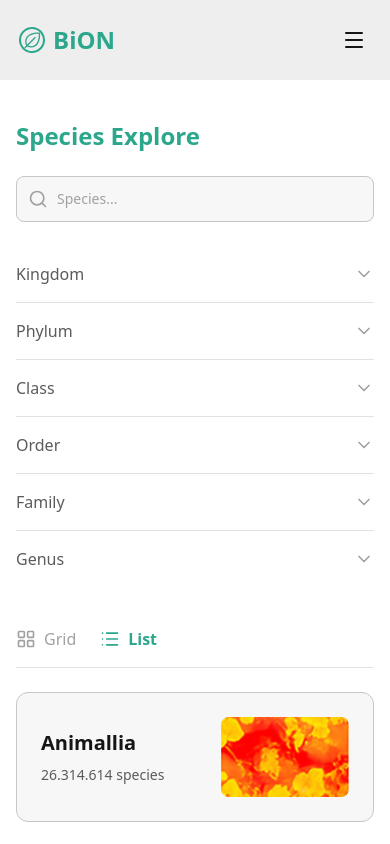
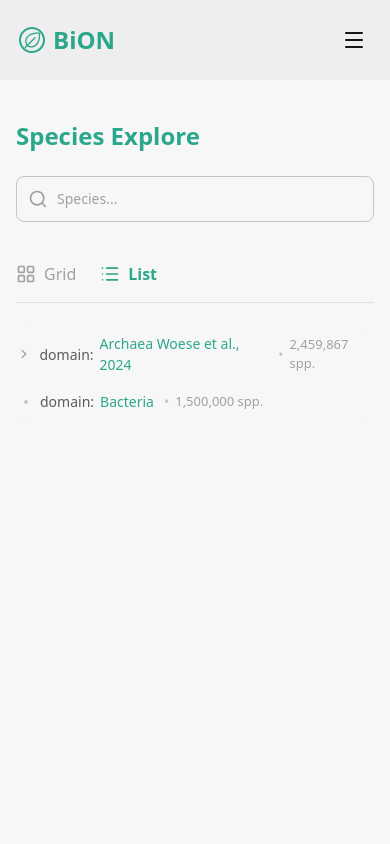
Before and after one commit to DuongVoAnhTai/bion-frontend, a React (Vite) app: page /species in a window 390 px wide. Both pictures are taken after a click on the button "List". Shown: the top 844 px of the page. Built offline with nearby package versions, Linux system fonts and the light colour scheme.

Commit message:
feat: list species

```diff
--- a/src/components/species/speciesExplorer/FilterSidebar.jsx
+++ b/src/components/species/speciesExplorer/FilterSidebar.jsx
@@ -48,7 +48,7 @@ export default function FilterSidebar() {
   const filters = ["Kingdom", "Phylum", "Class", "Order", "Family", "Genus"];
 
   return (
-    <aside className="w-full md:w-64 shrink-0 flex flex-col gap-6">
+    <aside className="w-full flex flex-col gap-6">
       {/* Tiêu đề */}
       <h2 className="font-space-grotesk text-2xl font-bold text-green-logo">
         Species Explore
@@ -65,7 +65,7 @@ export default function FilterSidebar() {
       </div>
 
       {/* Danh sách bộ lọc */}
-      <div className="flex flex-col">
+      <div className="hidden lg:flex flex-col">
         {filters.map((filter) => (
           <FilterAccordion key={filter} label={filter} />
         ))}
--- a/src/components/species/speciesExplorer/MainSection.jsx
+++ b/src/components/species/speciesExplorer/MainSection.jsx
@@ -3,8 +3,11 @@ import { LayoutGrid, List } from "lucide-react";
 import { cn } from "../../../lib/utils";
 import FilterSidebar from "./FilterSidebar";
 import SpeciesCardExplorer from "../../ui/SpeciesExplorerCard";
+import { taxonomyData } from "./data/taxonomy";
+import TaxonomyItem from "./TaxonomyItem";
 
 const mockData = Array(8).fill({
+  id: 1,
   name: "Animallia",
   count: "26.314.614",
   image: "/src/assets/images/species-explorer2.png",
@@ -14,15 +17,17 @@ export default function MainSection() {
   const [viewMode, setViewMode] = useState("grid"); // 'grid' hoặc 'list'
 
   return (
-    <div className="min-h-screen bg-white py-10">
-      <div className="container mx-auto px-4 md:px-[156px]">
-        <div className="flex flex-col md:flex-row gap-10">
+    <div className="min-h-screen bg-white-background2 py-10">
+      <div className="container mx-auto px-4 md:px-8 xl:px-[156px]">
+        <div className="flex flex-col lg:flex-row gap-10">
           {/* --- LEFT SIDEBAR --- */}
+          <aside className="w-full lg:w-64 shrink-0">
             <FilterSidebar />
+          </aside>
 
           {/* --- DIVIDER (Đường kẻ dọc) --- */}
           {/* Chỉ hiện trên Desktop */}
-          <div className="hidden md:block w-px bg-gray-light self-stretch opacity-50"></div>
+          <div className="hidden lg:block w-px bg-gray-light self-stretch opacity-50"></div>
 
           {/* --- RIGHT CONTENT --- */}
           <div className="flex-1">
@@ -56,16 +61,25 @@ export default function MainSection() {
             </div>
 
             {/* Grid Display */}
+            {viewMode == "grid" ? (
               <div className="grid grid-cols-1 gap-6 md:grid-cols-2">
                 {mockData.map((item, index) => (
                   <SpeciesCardExplorer
                     key={index}
+                    id={item.id}
                     name={item.name}
                     count={item.count}
                     image={item.image}
                   />
                 ))}
               </div>
+            ) : (
+              <div className="flex flex-col gap-1 bg-white-background2 rounded-xl">
+                {taxonomyData.map((item, index) => (
+                  <TaxonomyItem key={index} data={item} />
+                ))}
+              </div>
+            )}
           </div>
         </div>
       </div>
--- /dev/null
+++ b/src/components/species/speciesExplorer/TaxonomyItem.jsx
@@ -0,0 +1,61 @@
+import { useState } from "react";
+import { ChevronRight, ChevronDown } from "lucide-react";
+import { cn } from "../../../lib/utils";
+import { Link } from "react-router-dom";
+
+export default function TaxonomyItem({ data, level = 0 }) {
+  const [isOpen, setIsOpen] = useState(false);
+  const hasChildren = data.children && data.children.length > 0;
+
+  return (
+    <div className="flex flex-col ">
+      {/* Dòng hiển thị thông tin */}
+      <div
+        className={cn(
+          "flex items-center gap-2 py-1.5 hover:bg-gray-100/50 rounded-md cursor-pointer transition-colors group",
+          // Càng vào sâu càng thụt lề vào (ml-6, ml-12, ml-18...)
+          level > 0 && `ml-6`
+        )}
+        onClick={() => hasChildren && setIsOpen(!isOpen)}
+      >
+        {/* Biểu tượng đóng mở */}
+        <div className="w-4 h-4 flex items-center justify-center">
+          {hasChildren ? (
+            isOpen ? (
+              <ChevronDown size={14} className="text-gray" />
+            ) : (
+              <ChevronRight size={14} className="text-gray" />
+            )
+          ) : (
+            <div className="w-1 h-1 bg-gray-light rounded-full ml-1" /> // Dấu chấm cho cấp cuối (Species)
+          )}
+        </div>
+
+        {/* Thông tin Text */}
+        <div className="flex items-center gap-1.5 font-poppins text-[14px]">
+          <span className="text-gray-dark font-medium whitespace-nowrap">
+            {data.rank}:
+          </span>
+          <Link
+            to={`/species/${data.id}`}
+            className="text-green-logo hover:underline font-medium cursor-pointer"
+            onClick={(e) => e.stopPropagation()}
+          >
+            {data.name}
+          </Link>
+          <span className="text-gray-light ml-1">•</span>
+          <span className="text-gray text-[13px]">{data.count} spp.</span>
+        </div>
+      </div>
+
+      {/* Hiển thị con (Đệ quy) */}
+      {hasChildren && isOpen && (
+        <div className="ml-2">
+          {data.children.map((child, index) => (
+            <TaxonomyItem key={index} data={child} level={level + 1} />
+          ))}
+        </div>
+      )}
+    </div>
+  );
+}
--- /dev/null
+++ b/src/components/species/speciesExplorer/data/taxonomy.js
@@ -0,0 +1,60 @@
+export const taxonomyData = [
+  {
+    id: 1,
+    rank: "domain",
+    name: "Archaea Woese et al., 2024",
+    count: "2,459,867",
+    children: [
+      {
+        id: 12,
+        rank: "kingdom",
+        name: "Animalia",
+        count: "2,459,867",
+        children: [
+          {
+            id: 123,
+            rank: "subkingdom",
+            name: "Harosa",
+            count: "2,459,867",
+            children: [
+              {
+                id: 1234,
+                rank: "infrakingdom",
+                name: "Alveolata Cavalier-Smith",
+                count: "2,459,867",
+                children: [],
+              },
+              {
+                id: 12345,
+                rank: "infrakingdom",
+                name: "Heterokonta",
+                count: "2,459,867",
+                children: [
+                  {
+                    id: 123456,
+                    rank: "phylum",
+                    name: "Bigyra Cavalier-Smith, 1998",
+                    count: "2,459,867",
+                  },
+                  {
+                    id: 1234567,
+                    rank: "phylum",
+                    name: "Ochrophyta Cavalier-Smith, 1995",
+                    count: "2,459,867",
+                  },
+                ],
+              },
+            ],
+          },
+        ],
+      },
+    ],
+  },
+  {
+    id: 2,
+    rank: "domain",
+    name: "Bacteria",
+    count: "1,500,000",
+    children: [],
+  },
+];
--- a/src/components/ui/SpeciesExplorerCard.jsx
+++ b/src/components/ui/SpeciesExplorerCard.jsx
@@ -1,9 +1,16 @@
+import { Link } from "react-router-dom";
 import { cn } from "../../lib/utils";
 
-
-export default function SpeciesCardExplorer({ name, count, image, className }) {
+export default function SpeciesExplorerCard({
+  id,
+  name,
+  count,
+  image,
+  className,
+}) {
   return (
-    <div
+    <Link
+      to={`/species/${id}`}
       className={cn(
         // Layout
         "group flex items-center justify-between overflow-hidden rounded-xl p-6 transition-all duration-300",
@@ -24,13 +31,13 @@ export default function SpeciesCardExplorer({ name, count, image, className }) {
       </div>
 
       {/* IMAGE */}
-      <div className="h-20 w-32 overflow-hidden rounded-lg">
+      <div className="h-20 w-28 md:w-32 shrink-0 overflow-hidden rounded-lg bg-gray-200">
         <img
           src={image}
           alt={name}
           className="h-full w-full object-cover transition-transform duration-500 group-hover:scale-110"
         />
       </div>
-    </div>
+    </Link>
   );
 }
--- a/src/pages/HomePage.jsx
+++ b/src/pages/HomePage.jsx
@@ -6,7 +6,7 @@ import WhyBionUniqueSection from "../components/home/WhyBionUniqueSection";
 import DataIntegrationSection from "../components/home/DataIntegrationSection";
 import WhoUsesBionSection from "../components/home/WhoUsesBionSection";
 import ContributeSection from "../components/home/ContributeSection";
-import JoinMissionSection from "../components/home/JoinMissionSection";
+import JoinMissionSection from "../components/JoinMissionSection";
 
 const HomePage = () => {
   return (
--- a/src/pages/SpeciesExplorePage.jsx
+++ b/src/pages/SpeciesExplorePage.jsx
@@ -3,7 +3,7 @@ import MainSection from "../components/species/speciesExplorer/MainSection";
 
 const SpeciesExplorePage = () => {
   return (
-    <div className="lex flex-col">
+    <div className="flex flex-col">
       <MainSection />
       <JoinMissionSection />
     </div>
```
Lines whose indentation alone changed are shown as unchanged.
